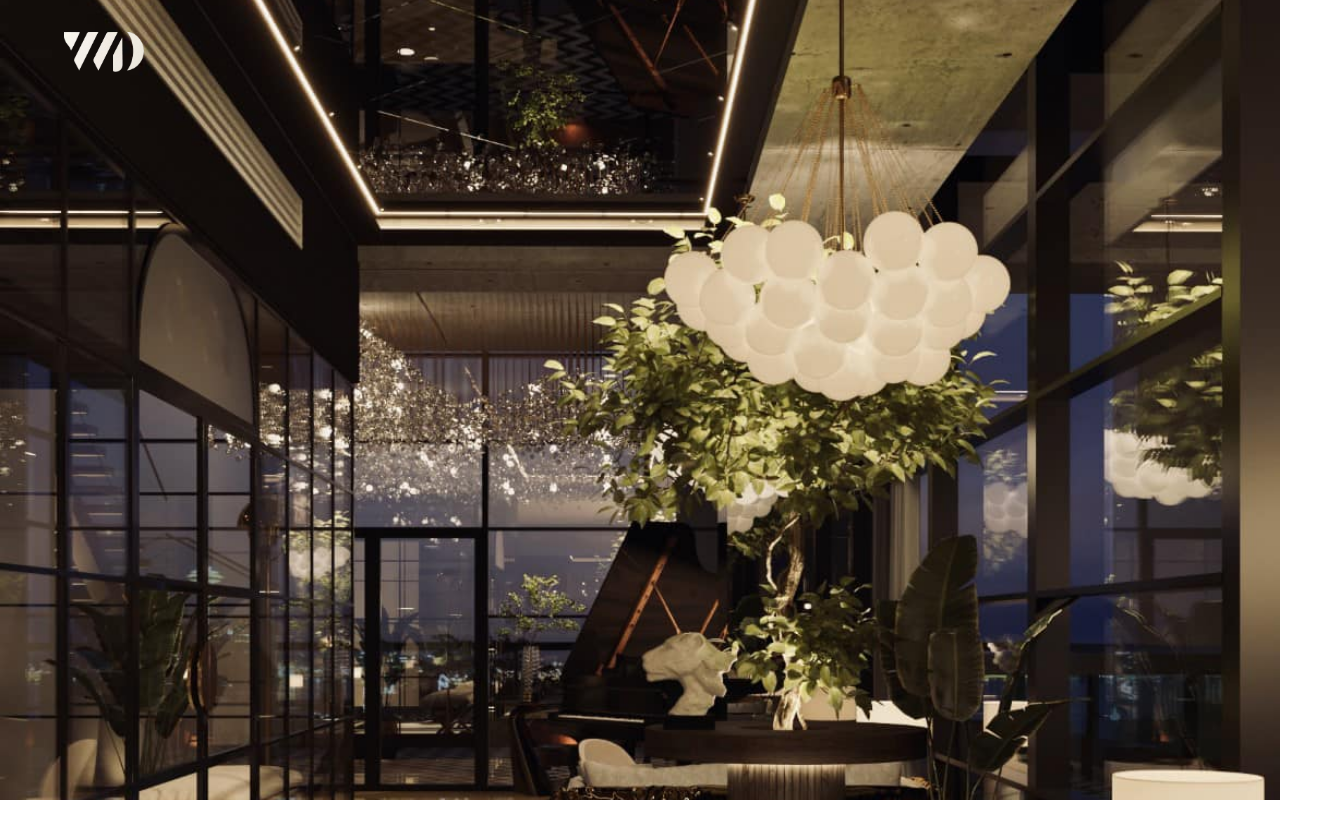
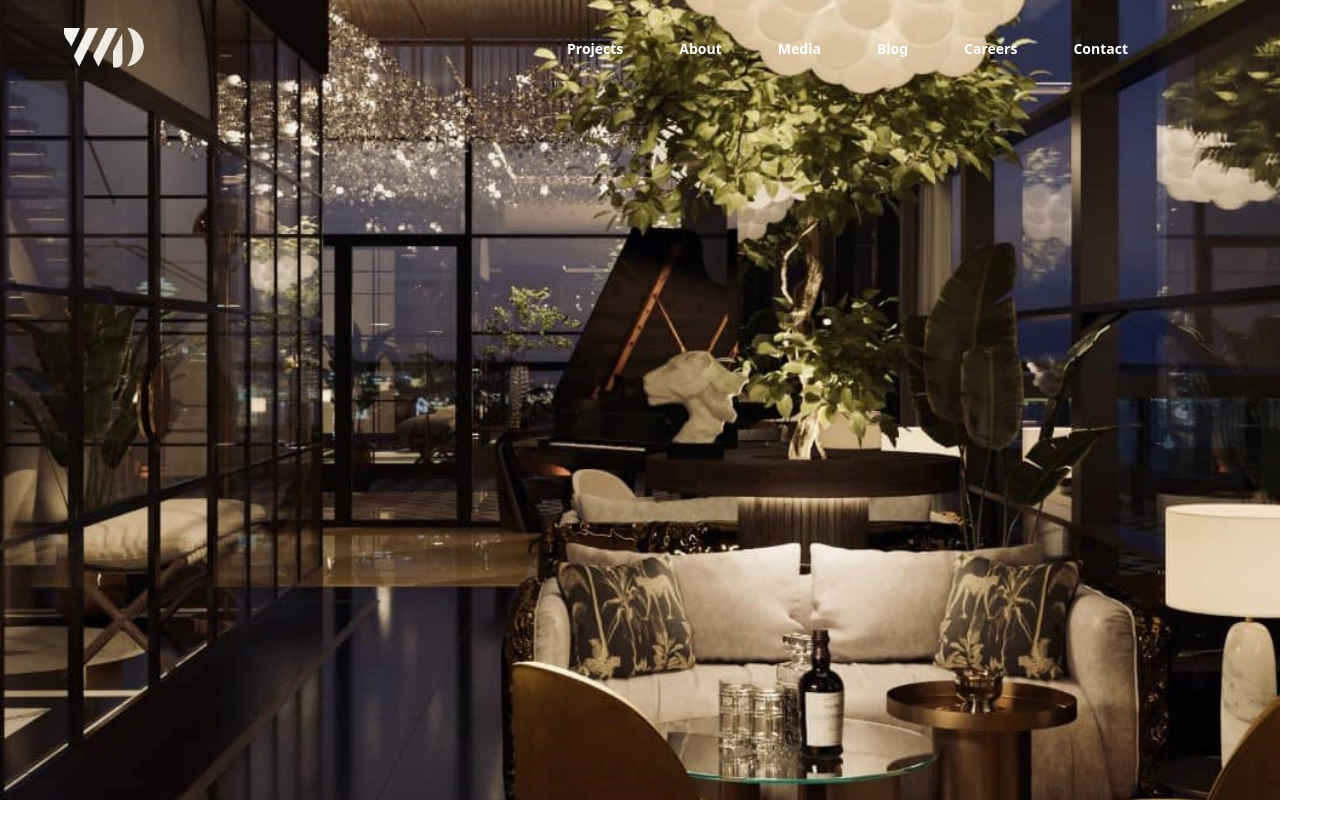
Before and after one commit to safeeralehsan/architecturewebsite, a Next.js app: page / in a window 1280 px wide. Shown: the top 838 px of the page, 1332 px wide, since content can reach past the window. Before the commit the page ends 800 px from the top, so only its background shows below. Built offline with nearby package versions, Linux system fonts and the light colour scheme.

Commit message:
Add navbar skeleton and about section

```diff
--- /dev/null
+++ b/src/components/navigationBar.tsx
@@ -0,0 +1,45 @@
+import { useState } from 'react';
+import { motion, useScroll, useMotionValueEvent } from 'framer-motion';
+
+export default function NavigationBar() {
+    const { scrollY } = useScroll();
+    const [ navbarBackgroundColor, setNavbarBackgroundColor ] = useState('bg-transparent');
+
+    useMotionValueEvent(scrollY, 'change', (latest) => {
+        const scrolledDownFromTop: boolean = (navbarBackgroundColor.includes('bg-transparent')) && (latest > 0)
+        const scrolledBackToTop: boolean = (navbarBackgroundColor.includes('bg-black')) && (latest === 0)
+
+        if(scrolledDownFromTop){
+            setNavbarBackgroundColor('bg-black transition duration-500')
+        }
+
+        if(scrolledBackToTop){
+            setNavbarBackgroundColor('bg-transparent transition duration-500')
+        }
+    })
+
+    return(
+        <>
+            <motion.div
+                className={`fixed w-screen z-10 h-24 flex justify-between items-center ${navbarBackgroundColor}`}
+                style={{ }}
+            >
+                <span>
+                    <motion.img
+                        src='/images/wedesignlogo.png'
+                        className='w-20 ml-16'
+                        whileTap={{ scale: 0.9 }}
+                    />
+                </span>
+                <span className='mr-24'>
+                    <span className='mr-14 text-white hover:text-gray-300 font-bold md:text-sm text-xs cursor-pointer'>Projects</span>
+                    <span className='mr-14 text-white hover:text-gray-300 font-bold md:text-sm text-xs cursor-pointer'>About</span>
+                    <span className='mr-14 text-white hover:text-gray-300 font-bold md:text-sm text-xs cursor-pointer'>Media</span>
+                    <span className='mr-14 text-white hover:text-gray-300 font-bold md:text-sm text-xs cursor-pointer'>Blog</span>
+                    <span className='mr-14 text-white hover:text-gray-300 font-bold md:text-sm text-xs cursor-pointer'>Careers</span>
+                    <span className='mr-14 text-white hover:text-gray-300 font-bold md:text-sm text-xs cursor-pointer'>Contact</span>
+                </span>
+            </motion.div>
+        </>
+    )
+}
--- a/src/pages/index.tsx
+++ b/src/pages/index.tsx
@@ -1,17 +1,19 @@
 import { useState, useRef, useEffect } from 'react';
 import Head from 'next/head'
 import Image from 'next/image'
+import { motion, useScroll } from 'framer-motion';
 import Loading from '@/components/loading';
+import NavigationBar from '@/components/navigationBar';
 
 
 
 export default function Home() {
-  const [ isLoading, setIsLoading ] = useState(true)
+  const [ isLoading, setIsLoading ] = useState(true);
 
   useEffect(() => {
     setTimeout(() => {
       setIsLoading(false);
-    },3000)
+    },2000)
   },[])
 
   return (
@@ -24,16 +26,37 @@ export default function Home() {
       </Head>
       {isLoading ?
         <Loading /> :
-        <div className='absolute w-screen h-screen overflow-y-hidden'>
-          <img
-            src='/images/testbackground.jpg'
-            className='absolute z-10 w-screen object-cover -translate-y-16'
-          />
-          <img
-            src='/images/wedesignlogo.png'
-            className='absolute z-10 w-20 mt-8 ml-16'
-          />
-        </div>
+        <motion.div
+          initial={{ opacity: 0 }}
+          animate={{ opacity: 1 }}
+          transition={{ duration: 0.25 }}
+        >
+          <NavigationBar/>
+          <div className='h-screen'>
+            <img
+              src='/images/testbackground.jpg'
+              className='absolute z-0 w-screen h-screen object-cover'
+            />
+          </div>
+          <div className='flex justify-center items-center h-screen'>
+            <div className='absolute z-0 overflow-y-hidden'>
+              <motion.p
+                className='text-[250px] text-gray-100 font-semibold font-sans text-center tracking-[0.5em]'
+                initial = {{ y: 180 }}
+                whileInView = {{ y: 0 }}
+                viewport = {{ once: true}}
+                transition={{
+                  type: "spring",
+                  bounce: 0.1,
+                  duration: 2,
+                  delay: 0.5,
+                }}
+              >
+                About
+              </motion.p>
+            </div>
+          </div>
+        </motion.div>
       }
     </>
   )
```
Also changed, not shown: public/images/testbackground.jpg.
